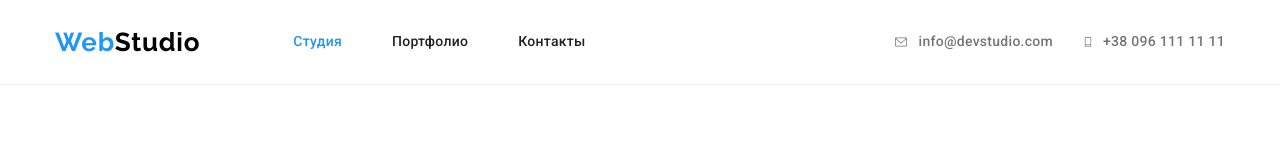
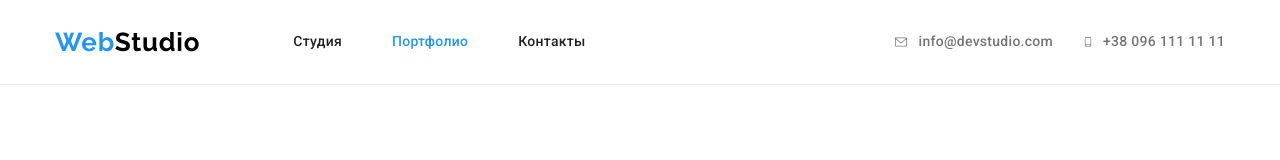
Before and after one commit to Marina0408/hw-4, a plain HTML site: page portfolio.html in a window 1280 px wide. Shown: the top 160 px of the page. Drawn offline with nearby package versions, Linux system fonts and the light colour scheme.

Commit message:
hw4 finished fix

```diff
--- a/portfolio.html
+++ b/portfolio.html
@@ -18,8 +18,8 @@
            <a href="/" lang="en" class="logo link"><span class="logo-web">Web</span><span class="logo-studio">Studio</span></a>
             <nav>
                     <ul class="header-list list">
-                        <li class="header-item"><a href="./index.html" class="current link">Студия</a></li>
-                        <li class="header-item"><a href="./portfolio.html" class="link">Портфолио</a></li>
+                        <li class="header-item"><a href="./index.html" class="link">Студия</a></li>
+                        <li class="header-item"><a href="" class="current link">Портфолио</a></li>
                         <li class="header-item"><a href="" class="link">Контакты</a></li>
                     </ul>
             </nav>
```
